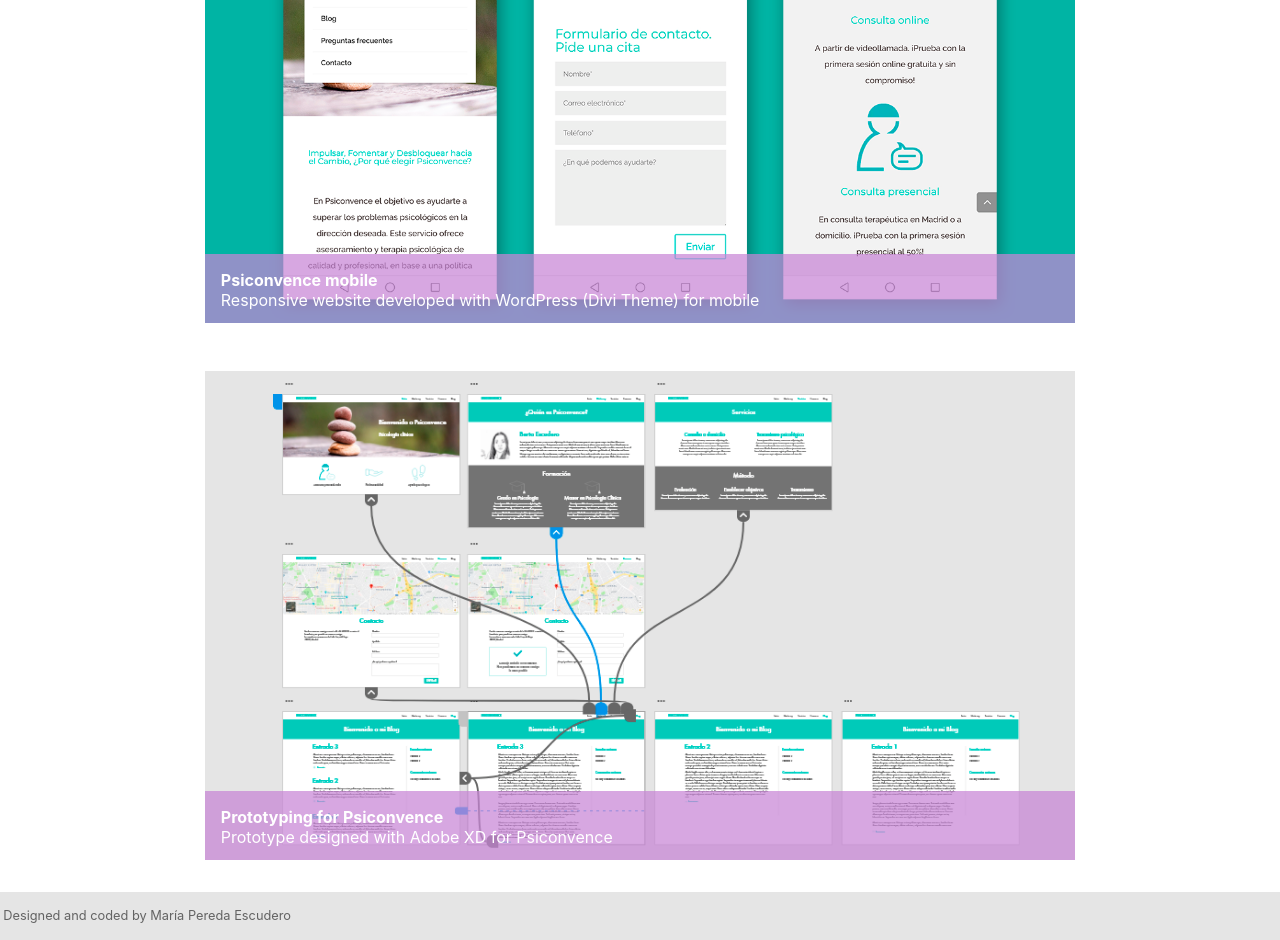
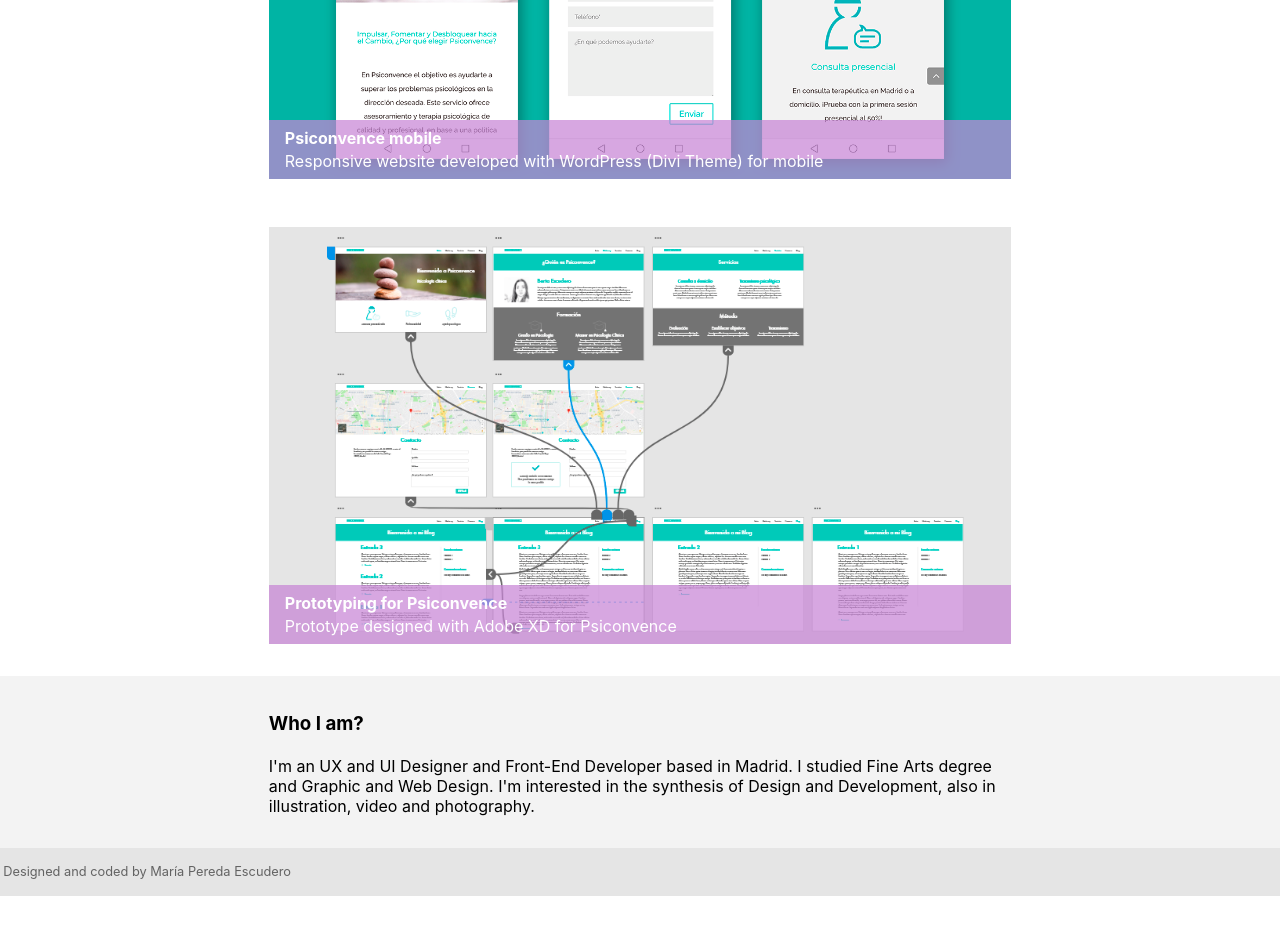
Before and after one commit to mapereda/mpereda-portfolio, a React (Create React App) app in the folder my-portfolio/: page / in a window 1280 px wide. Shown: the part 1360-2300 px from the top of the page. After the commit the page ends 2256 px from the top, so only its background shows below. Built offline with nearby package versions, Linux system fonts and the light colour scheme.

Commit message:
work + home adjustment | About component

```diff
--- a/my-portfolio/src/App.css
+++ b/my-portfolio/src/App.css
@@ -101,17 +101,19 @@
   align-self: center;
 }
 .Work{
-  width: 68vw;
+  width: 58vw;
   min-height: 20vh;
-  margin: 1rem 0;
+  margin: 1rem auto;
   display: grid;
   grid-template-columns: 100%;
   grid-template-rows: auto 14%;
 }
 
 .Work:hover{
+  width: 60vw;
   opacity: .9;
   cursor: pointer;
+  transition: all .3s;
 }
 
 .Work img{
@@ -129,7 +131,12 @@
 .Work .legend{
   grid-column: 1/2;
   grid-row: 2/3;
-  padding: 1rem;
+  padding: 0.4rem 1rem;
+  display: grid;
+  grid-template-rows: auto auto;
+  grid-row-gap: 0.2rem;
+  align-content: center;
+  align-items: center;
   color: white;
   background: #c885d6b7;
 }
@@ -145,6 +152,32 @@
 .workCard:nth-child(3){
   grid-row: 4/5;
 }
+
+
+.About{
+  width: 100vw;
+  margin: auto;
+  padding: 1rem 0 2rem 0;
+  display: grid;
+  grid-template-rows: 8vh auto;
+  justify-content: center;
+  align-content: center;
+  background: #e9e9e98f;
+}
+
+.About .header{
+  width: 58vw;
+  grid-row: 1/2;
+  justify-content: center;
+  vertical-align: middle;
+  align-self: center;
+}
+
+.About .text{
+  width: 58vw;
+  grid-row: 2/3;
+}
+
 
 .footer{
   width: 100vw;
--- a/my-portfolio/src/App.tsx
+++ b/my-portfolio/src/App.tsx
@@ -20,7 +20,8 @@
         <ContainerBody>
           <Home/>
           <Portfolio header="My Works"/>
-          <About/>
+          <About header="Who I am?"
+                text="I'm an UX and UI Designer and Front-End Developer based in Madrid. I studied Fine Arts degree and Graphic and Web Design. I'm interested in the synthesis of Design and Development, also in illustration, video and photography."/>
         </ContainerBody>
       </section>
       <footer className="footer">Designed and coded by María Pereda Escudero</footer>
--- a/my-portfolio/src/app/views/About.tsx
+++ b/my-portfolio/src/app/views/About.tsx
@@ -1,9 +1,17 @@
 import React from "react";
+import { IModelBase } from "../../domain/components/models/IModelBase";
+import { Header } from "../../domain/components/basics/header";
 
-export class About extends React.Component{
+interface IAboutModel extends IModelBase{
+    header:string,
+    text?:string | number
+}
+
+export class About extends React.Component<IAboutModel>{
     render(){
-        return <div>
-
+        return <div className="About">
+            <Header className="header">{this.props.header}</Header>
+            <span className="text">{this.props.text}</span>
         </div>
     }
 }
--- a/my-portfolio/src/app/views/Home.tsx
+++ b/my-portfolio/src/app/views/Home.tsx
@@ -7,9 +7,10 @@
             <CoverPage
               title="María Pereda"
               subtitle="UI/UX Engineer"
-              profileImg={`${process.env.PUBLIC_URL}/img/ProfileImg.png`}
-              description="I'm an UX and UI Designer and Front-End Developer based in Madrid. I studied Fine Arts degree and Graphic and Web Design. I'm interested in the synthesis of Design and Development, also in illustration, video and photography. "/>
+              profileImg={`${process.env.PUBLIC_URL}/img/ProfileImg.png`}/>
 
         </div>
     }
 }
+
+ // description="I'm an UX and UI Designer and Front-End Developer based in Madrid. I studied Fine Arts degree and Graphic and Web Design. I'm interested in the synthesis of Design and Development, also in illustration, video and photography. "/>
```
